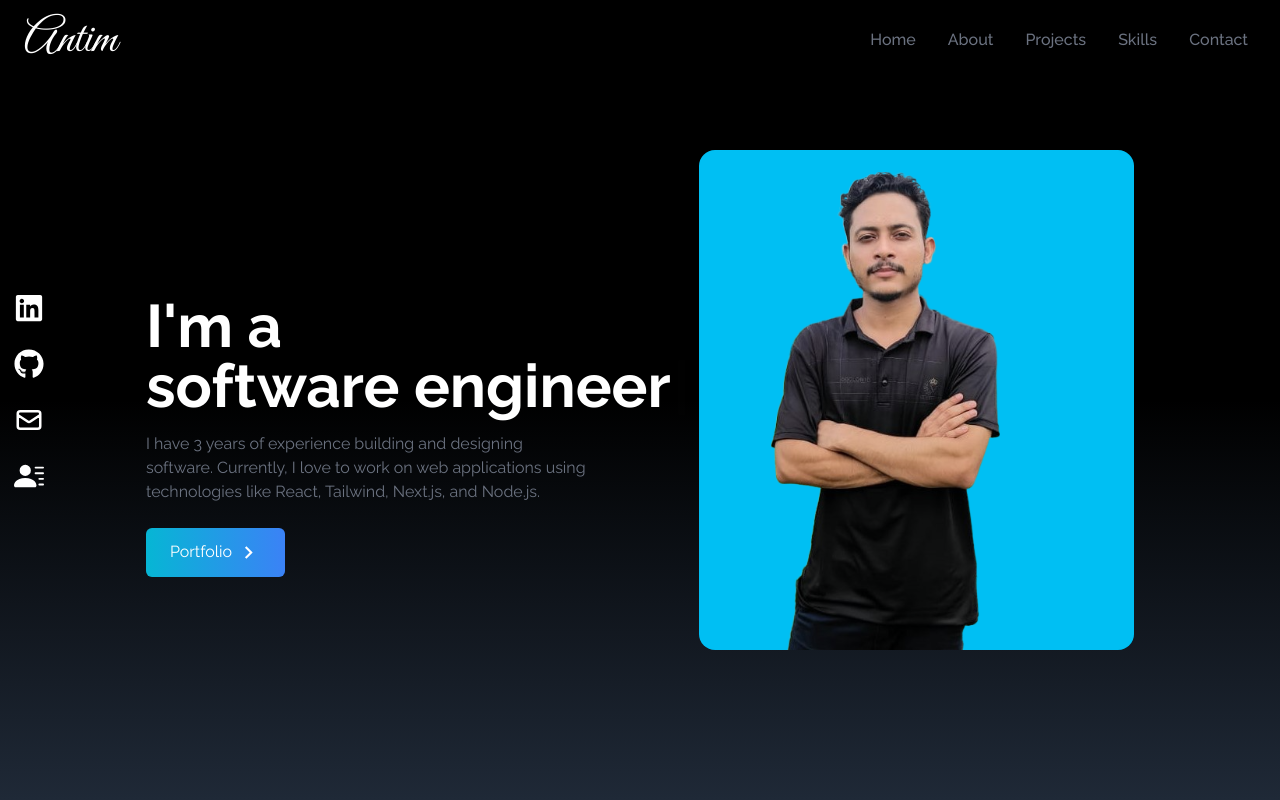
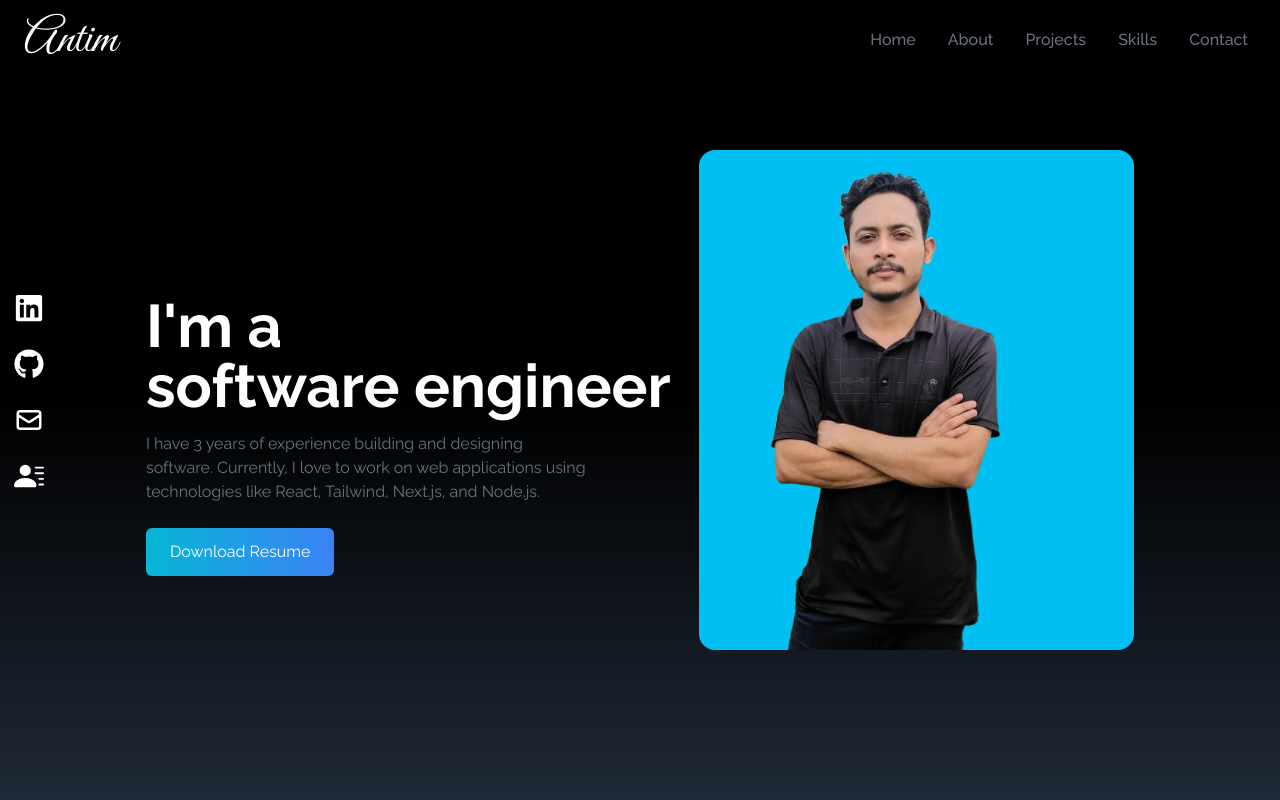
Before and after one commit to antim001/portfolio, a React (Vite) app: page / in a window 1280 px wide. Shown: the top 800 px of the page. Built offline with nearby package versions, Linux system fonts and the light colour scheme.

Commit message:
download

```diff
--- a/src/components/Home.jsx
+++ b/src/components/Home.jsx
@@ -1,8 +1,8 @@
-import React from 'react';
+
 import { useTypewriter, Cursor } from 'react-simple-typewriter';
 import HeroImage from "../assets/heroImage.png";
-import { MdOutlineKeyboardArrowRight } from "react-icons/md";
-import { Link } from "react-scroll";
+
+
 
 const Home = () => {
   const [typeEffect]=useTypewriter({
@@ -30,18 +30,17 @@ const Home = () => {
           </p>
 
           <div>
-            <Link
-              to="projects"
-              smooth
-              duration={500}
-              className="group text-white w-fit px-6 py-3 my-2 flex items-center rounded-md bg-gradient-to-r from-cyan-500 to-blue-500 cursor-pointer"
-            >
-              Portfolio
-              <span className="group-hover:rotate-90 duration-300">
-                <MdOutlineKeyboardArrowRight size={25} className="ml-1" />
-              </span>
-            </Link>
-          </div>
+          <a
+  href="/Antim_Sarker_Resume.pdf"
+  download
+  target="_blank"
+  rel="noopener noreferrer"
+  className="group text-white w-fit px-6 py-3 my-2 flex items-center rounded-md bg-gradient-to-r from-cyan-500 to-blue-500 cursor-pointer"
+>
+    Download Resume
+
+  </a>
+</div>
         </div>
 
         <div>
--- a/src/components/Projects.jsx
+++ b/src/components/Projects.jsx
@@ -1,4 +1,4 @@
-import React from "react";
+
 
 import demo5 from "../assets/portfolio/demo5.JPG";
 import demo3 from "../assets/portfolio/demo3.JPG";
@@ -6,7 +6,7 @@ import demo2 from "../assets/portfolio/demo2.JPG";
 import demo4 from "../assets/portfolio/demo4.JPG";
 import demo6 from "../assets/portfolio/demo6.JPG";
 import demo1 from '../assets/portfolio/demo1.JPG'
-import { Link } from 'react-scroll';
+
 
 
 const Projects = () => {
--- a/src/components/SocialLinks.jsx
+++ b/src/components/SocialLinks.jsx
@@ -1,4 +1,4 @@
-import React from 'react';
+
 import {FaGithub,FaLinkedin} from 'react-icons/fa';
 import {HiOutlineMail} from "react-icons/hi";
 import {BsFillPersonLinesFill} from "react-icons/bs"
```
Also changed, not shown: 2 other files (tests, documents, lock files or other folders).
